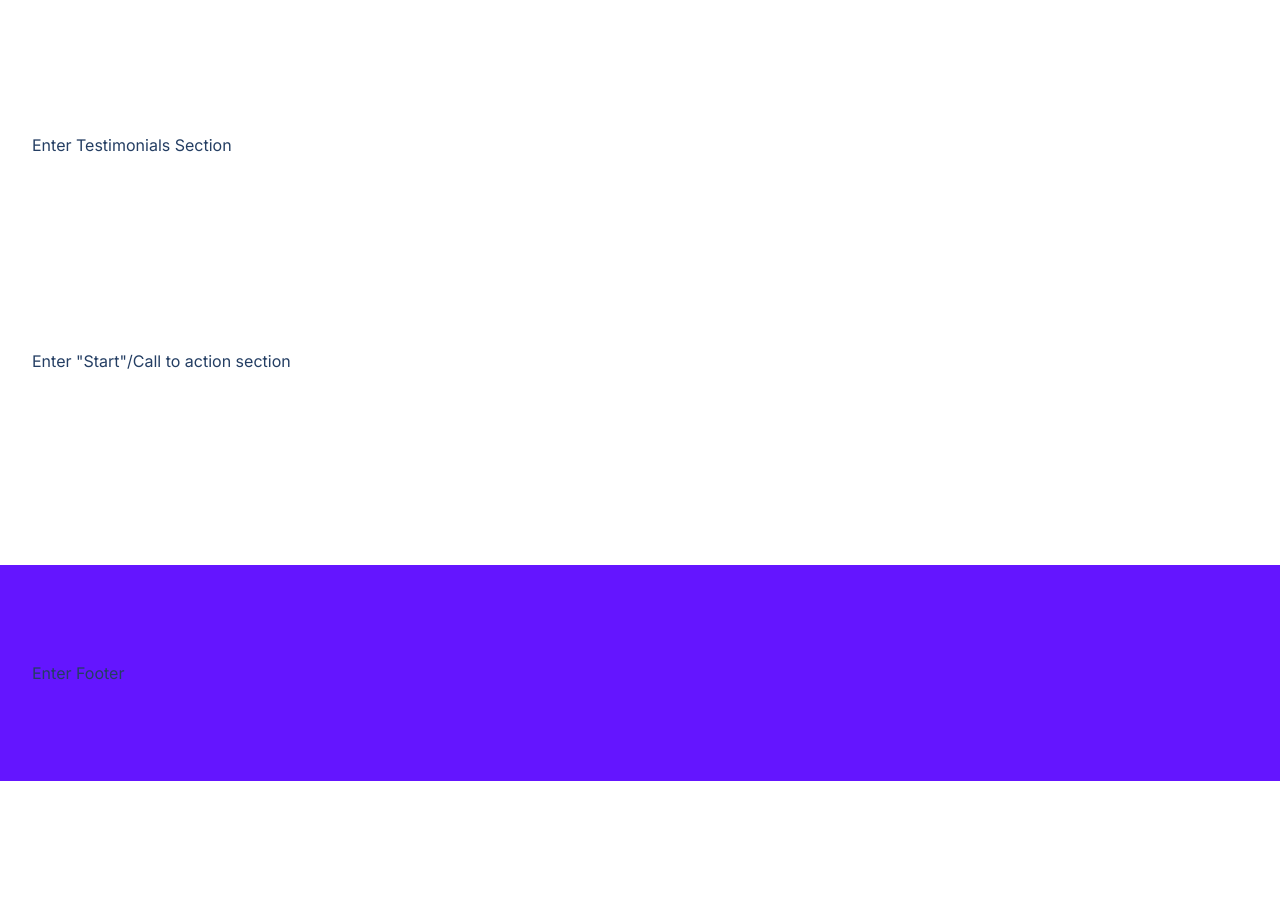
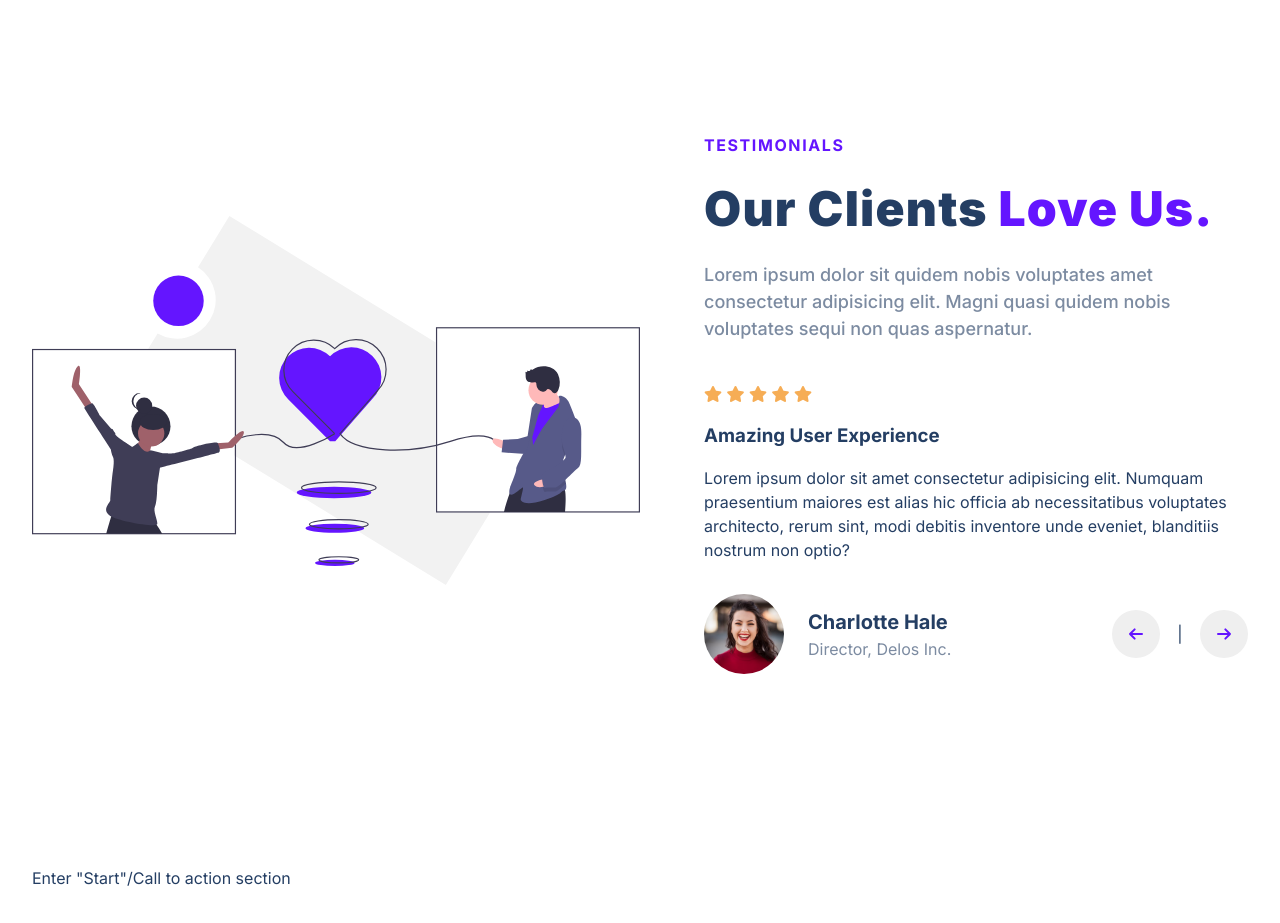
Before and after one commit to AgatoTakashi/HueyT-TreactProject-FES, a plain HTML site: page index.html in a window 1280 px wide. Shown: the part 4800-5723 px from the top of the page. Before the commit the page ends 5581 px from the top, so only its background shows below. Drawn offline with Linux system fonts and the light colour scheme.

Commit message:
testimonials

```diff
--- a/index.html
+++ b/index.html
@@ -346,7 +346,47 @@
         <section id="testimonials">
             <div class="container">
                 <div class="row">
-                    <!--  -->Enter Testimonials Section<!--  -->
+                    <figure class="testimonials__img--wrapper">
+                        <img src="/assets/love-illustration.c759090fa833369ad6ffb6eb19cacb3e.svg" alt="Testimonials Image" class="testimonials__img">
+                    </figure>
+                    <div class="testimonials__description">
+                        <div class="section__tag">Testimonials</div>
+                        <div class="section__title">Our Clients <span class="purple">Love Us.</span></div>
+                        <div class="section__description">Lorem ipsum dolor sit quidem nobis voluptates amet consectetur adipisicing elit. Magni quasi quidem nobis voluptates sequi non quas aspernatur.</div>
+                        <div class="testimonials">
+                            <div class="testimonial__rating">
+                                <i class="fas fa-star"></i>
+                                <i class="fas fa-star"></i>
+                                <i class="fas fa-star"></i>
+                                <i class="fas fa-star"></i>
+                                <i class="fas fa-star"></i>
+                            </div>
+                            <h3 class="testimonial__title">Amazing User Experience</h3>
+                            <p class="testimonial__para">Lorem ipsum dolor sit amet consectetur adipisicing elit. Numquam praesentium maiores est alias hic officia ab necessitatibus voluptates architecto, rerum sint, modi debitis inventore unde eveniet, blanditiis nostrum non optio?</p>
+                            <div class="testimonal__bottom">
+                                <div class="testimonial__profile">
+                                    <img src="/assets/photo-1494790108377-be9c29b29330.avif" alt="User Pic" class="testimonial__bottom--img">
+                                    <div class="testimonial__details">
+                                        <div class="testimonial__details--name">Charlotte Hale</div>
+                                        <div class="testimonial__details--title">Director, Delos Inc.</div>
+                                    </div>
+                                </div>
+                                <div class="testimonial__buttons">
+                                    <button class="testimonial__button">
+                                        <svg fill="none" stroke="rgb(100,21,255)" stroke-linecap="round" stroke-linejoin="round" stroke-width="3" viewBox="0 0 24 24">
+                                            <path d="M10 19l-7-7m0 0l7-7m-7 7h18"></path>
+                                        </svg>
+                                    </button>
+                                    |
+                                    <button class="testimonial__button">
+                                        <svg fill="none" stroke="rgb(100,21,255)" stroke-linecap="round" stroke-linejoin="round" stroke-width="3" viewBox="0 0 24 24">
+                                            <path d="M10 19l-7-7m0 0l7-7m-7 7h18"></path>
+                                        </svg>
+                                    </button>
+                                </div>
+                            </div>
+                        </div>
+                    </div>
                 </div>
             </div>
         </section>
--- a/style.css
+++ b/style.css
@@ -710,11 +710,85 @@ TESTIMONIALS ↓
 
 */
 
-
 #testimonials .row {
     display: flex;
+    align-items: center;
 }
 
+.testimonials__description {
+    padding-left: 64px;
+}
+
+.testimonials {
+    margin-top: 40px;
+}
+
+.fa-star {
+    color: rgb(246 173 85);
+}
+
+.testimonial__title {
+    margin-top: 16px;
+}
+
+.testimonial__para {
+    font-size: 16px;
+    margin-top: 16px;
+    margin-bottom: 16px;
+}
+
+.testimonal__bottom {
+    display: flex;
+    margin-top: 32px;
+    justify-content: space-between;
+}
+
+.testimonial__profile {
+    display: flex;
+    align-items: center;
+}
+
+.testimonial__bottom--img {
+    border-radius: 50%;
+    width: 80px;
+}
+
+.testimonial__details {
+    margin-left: 24px;
+}
+
+.testimonial__details--name {
+    font-size: 20px;
+    font-weight: 700;
+}
+
+.testimonial__details--title {
+    color: var(--font-light);
+}
+
+.testimonial__buttons {
+    display: flex;
+    align-items: center;
+    justify-content: space-between;
+    width: 25%;
+}
+
+.testimonial__button {
+    padding: 16px;
+    border-radius: 50%;
+    border: none;
+    display: flex;
+    align-items: center;
+    justify-content: center;
+}
+
+.testimonial__button svg {
+    width: 16px;
+}
+
+.testimonial__buttons button:nth-child(2) {
+    transform: rotate(180deg);
+}
 
 /*
 
```
